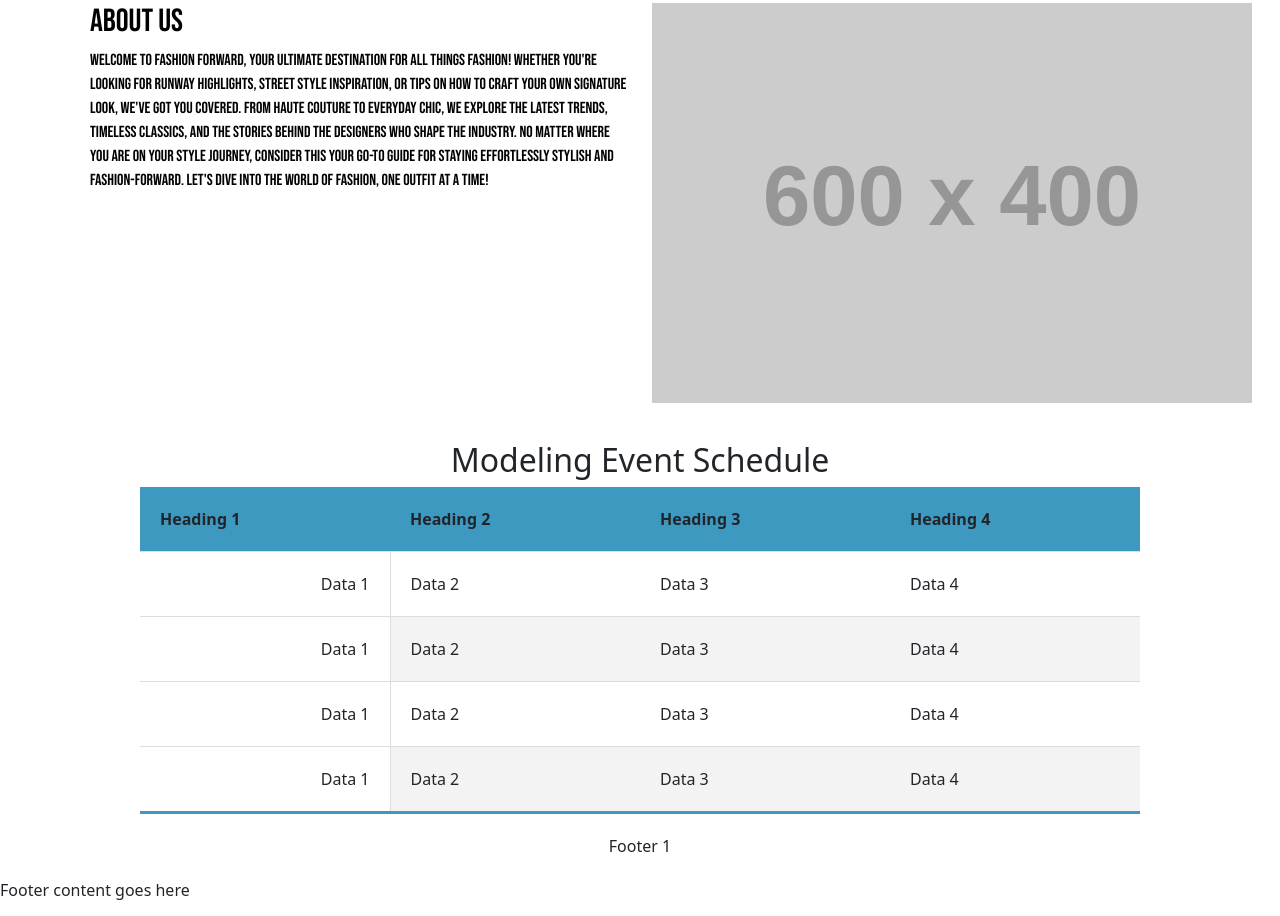
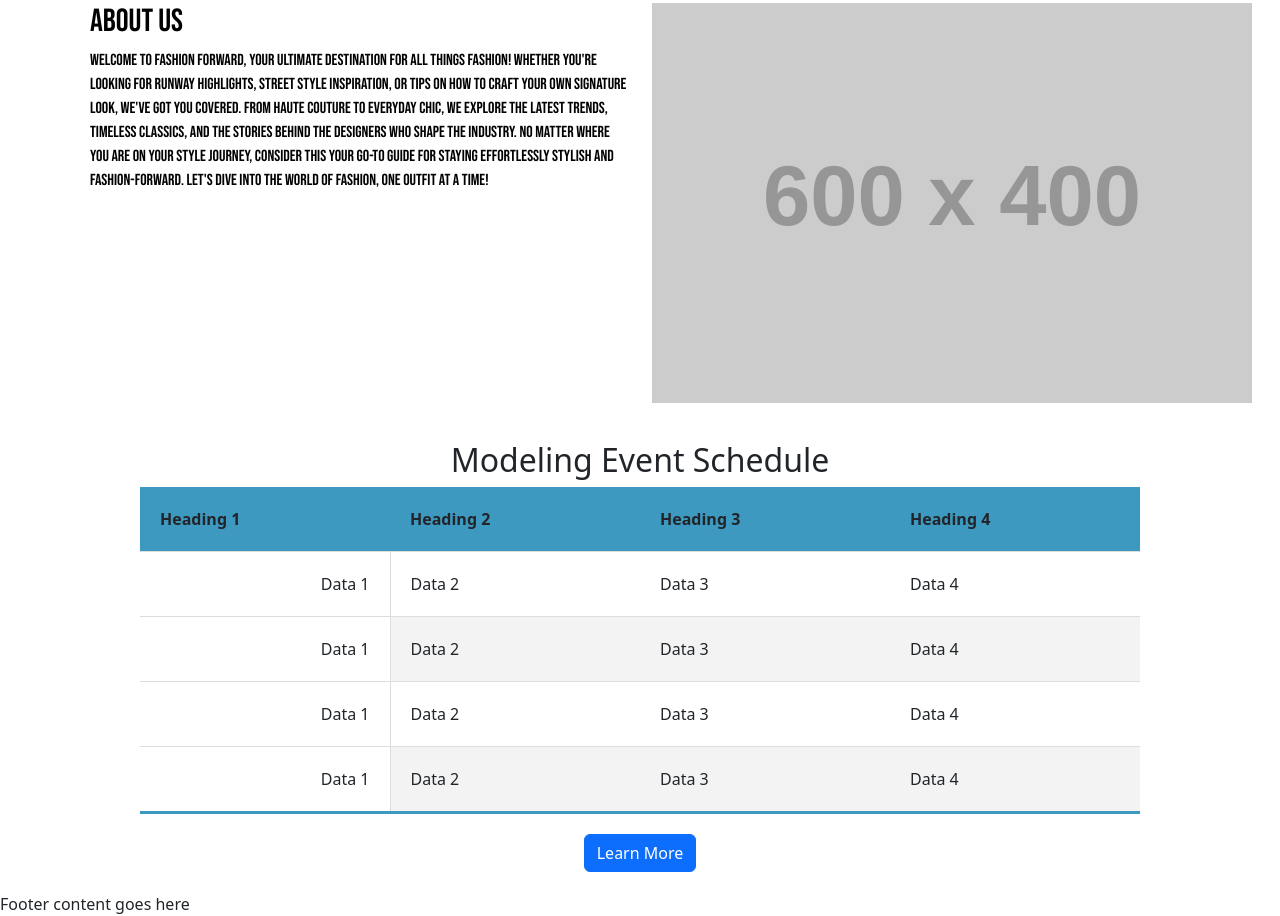
Before and after one commit to rubyjoyy/Fall-2024, a plain HTML site: page index.html in a window 1280 px wide. Shown: the part 967-1883 px from the top of the page. Drawn offline with nearby package versions, Linux system fonts and the light colour scheme; placeholder pictures from the web are drawn by us.

Commit message:
updated button

```diff
--- a/index.html
+++ b/index.html
@@ -184,7 +184,7 @@
               </tbody>
               <tfoot class="text-center">
                 <tr>
-                  <td colspan="4">Footer 1</td>
+                  <td colspan="4"><a href="#" class="btn btn-primary">Learn More</a></td>
                 </tr>
               </tfoot>
             </table>
```
